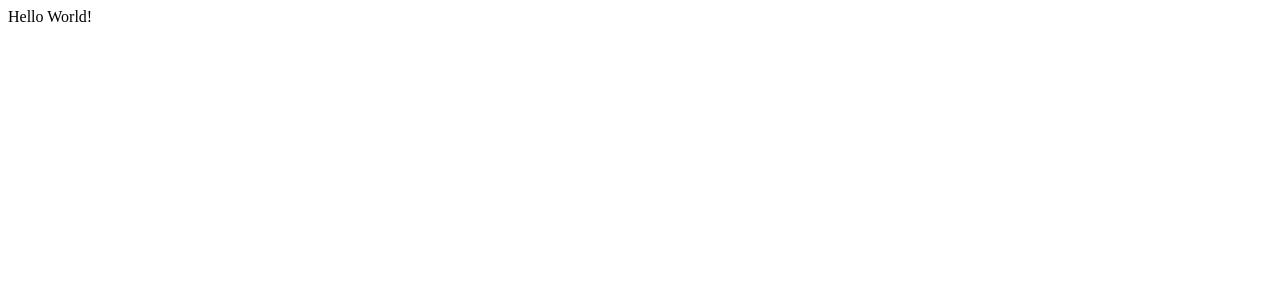
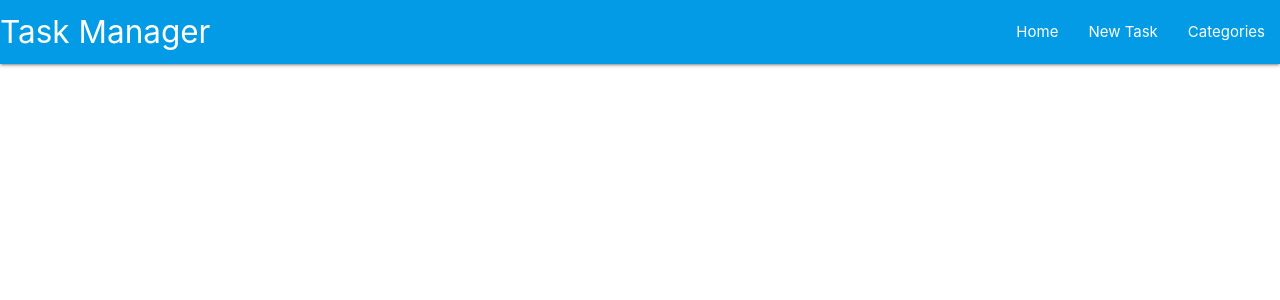
Before and after one commit to JodieHillKitcherside/flask-sqlalchemy-task-manager, a Flask app: page / in a window 1280 px wide. Before the commit the part shown is almost empty. Shown: the top 300 px of the page. Run offline with Flask 3, Linux system fonts and the light colour scheme.

Commit message:
Set templates for base.html and script.js

```diff
--- a/taskmanager/templates/base.html
+++ b/taskmanager/templates/base.html
@@ -4,9 +4,49 @@
     <meta charset="UTF-8" />
     <meta http-equiv="X-UA-Compatible" content="IE=edge" />
     <meta name="viewport" content="width=device-width, initial-scale=1.0" />
+    <link
+      rel="stylesheet"
+      href="https://cdnjs.cloudflare.com/ajax/libs/font-awesome/5.15.3/css/all.min.css"
+      integrity="sha512-iBBXm8fW90+nuLcSKlbmrPcLa0OT92xO1BIsZ+ywDWZCvqsWgccV3gFoRBv0z+8dLJgyAHIhR35VZc2oM/gI1w=="
+      crossorigin="anonymous"
+      referrerpolicy="no-referrer"
+    />
+    <link
+      rel="stylesheet"
+      href="https://cdnjs.cloudflare.com/ajax/libs/materialize/1.0.0/css/materialize.min.css"
+      type="text/css"
+    />
+    <link
+      rel="stylesheet"
+      href="{{ url_for('static', filename='css/style.css') }}"
+      type="text/css"
+    />
     <title>Task Manager</title>
   </head>
   <body>
-    Hello World!
+    <header>
+        <!-- top navbar -->
+        <nav class="light-blue darken-1">
+            <div class="nav-wrapper">
+                <a href="{{ url_for('home') }}" class="brand-logo">Task Manager</a>
+                <a href="#" data-target="mobile-demo" class="sidenav-trigger"><i class="fas fa-bars"></i></a>
+                <ul class="right hide-on-med-and-down">
+                    <li><a href="{{ url_for('home') }}">Home</a></li>
+                    <li><a href="">New Task</a></li>
+                    <li><a href="">Categories</a></li>
+                </ul>
+            </div>
+        </nav>
+
+        <!-- mobile sidenav -->
+        <ul class="sidenav" id="mobile-demo">
+            <li><a href="{{ url_for('home') }}">Home</a></li>
+            <li><a href="">New Task</a></li>
+            <li><a href="">Categories</a></li>
+        </ul>
+    </header>
+
+    <script src="https://cdnjs.cloudflare.com/ajax/libs/materialize/1.0.0/js/materialize.min.js"></script>
+    <script src="{{ url_for('static', filename='js/script.js') }}"></script>
   </body>
 </html>
```
Also changed, not shown: taskmanager/static/css/style.css (added), taskmanager/static/js/script.js (added).
